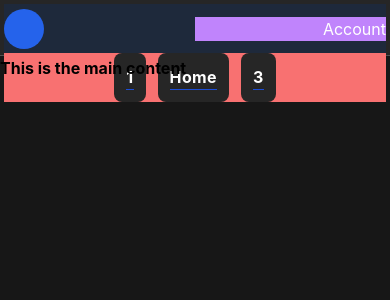
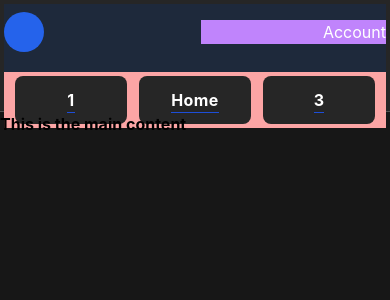
Before and after one commit to StickOnAStick/workup-frontend, a Next.js app: page / in a window 390 px wide. Shown: the top 300 px of the page. Built offline with nearby package versions, Linux system fonts and the light colour scheme.

Commit message:
NavBar: Updated Grid layout

```diff
--- a/app/NavBar.tsx
+++ b/app/GlobalNavBar.tsx
@@ -1,8 +1,9 @@
 import UnderOnSelectBtn from "../components/buttons/UnderOnSelectBtn";
 export default function GlobalNavBar () {
     return (
-        <div className="bg-neutral-800 h-14 border-b border-b-neutral-600 p-1">
-            <div className="bg-slate-800 grid md:grid-cols-3 md:grid-rows-1 items-center grid-cols-2 grid-rows-2">
+        <div className="bg-neutral-800 h-28 md:h-14 border-b border-b-neutral-600 p-1">
+            <div className="h-14 md:hidden float-left"></div>
+            <div className="bg-slate-800 grid md:grid-cols-3 md:grid-rows-1 gap-3 md:gap-0 items-center grid-cols-2 grid-rows-2">
 
                 {/* Image to go here */}
                 <div className="flex justify-start">
@@ -10,7 +11,7 @@ export default function GlobalNavBar () {
 
                 </div>
 
-                <ul className="flex justify-center gap-3 text-white col-span-2 md:col-span-1 bg-red-400 order-3 md:order-2">
+                <ul className="flex justify-center gap-3 text-white col-span-2 md:col-span-1 order-3 md:order-2 bg-red-300 p-1">
                     <li>
                         <UnderOnSelectBtn>1</UnderOnSelectBtn>
                     </li>
--- a/app/layout.tsx
+++ b/app/layout.tsx
@@ -1,17 +1,13 @@
-'use client';
+
 import '../styles/dist.css'
 import React, { useState } from 'react';
-import GlobalNavBar from './NavBar';
+import GlobalNavBar from './GlobalNavBar';
 import Image from 'next/image';
 export default function RootLayout({
   children,
 }: {
   children: React.ReactNode
 }) {
-  const [show, setShow] = useState<Boolean>(false);
-  const [profile, setProfile] = useState(false);
-  const [product, setProduct] = useState(false);
-  const [deliverables, setDeliverables] = useState(false);
 
   return (
     <html lang="en">
--- a/components/buttons/UnderOnSelectBtn.tsx
+++ b/components/buttons/UnderOnSelectBtn.tsx
@@ -9,7 +9,7 @@ export default function UnderOnSelectBtn ({
     children: React.ReactNode
 }) {
     return (
-    <div className="bg-neutral-800 hover:bg-neutral-700 p-3 rounded-lg flex flex-row hover:cursor-pointer font-bold tracking-wide">
+    <div className="bg-neutral-800 hover:bg-neutral-700 w-28 h-12 rounded-lg flex justify-center items-center hover:cursor-pointer font-bold tracking-wide ">
         <span className=" border-b border-b-blue-700 ">
             {children}
         </span>
--- a/styles/dist.css
+++ b/styles/dist.css
@@ -513,6 +513,10 @@ video {
   --tw-backdrop-sepia:  ;
 }
 
+.relative {
+  position: relative;
+}
+
 .order-3 {
   order: 3;
 }
@@ -525,12 +529,36 @@ video {
   grid-column: span 2 / span 2;
 }
 
+.float-right {
+  float: right;
+}
+
+.float-left {
+  float: left;
+}
+
+.float-none {
+  float: none;
+}
+
+.m-2 {
+  margin: 0.5rem;
+}
+
 .flex {
   display: flex;
 }
 
 .grid {
   display: grid;
+}
+
+.h-28 {
+  height: 7rem;
+}
+
+.h-10 {
+  height: 2.5rem;
 }
 
 .h-full {
@@ -541,16 +569,24 @@ video {
   height: 3.5rem;
 }
 
-.h-10 {
-  height: 2.5rem;
+.h-12 {
+  height: 3rem;
 }
 
 .w-10 {
   width: 2.5rem;
 }
 
+.w-28 {
+  width: 7rem;
+}
+
 .flex-grow {
   flex-grow: 1;
+}
+
+.origin-center {
+  transform-origin: center;
 }
 
 .grid-cols-2 {
@@ -559,10 +595,6 @@ video {
 
 .grid-rows-2 {
   grid-template-rows: repeat(2, minmax(0, 1fr));
-}
-
-.flex-row {
-  flex-direction: row;
 }
 
 .items-center {
@@ -585,21 +617,24 @@ video {
   gap: 0.75rem;
 }
 
-.rounded-lg {
-  border-radius: 0.5rem;
+.gap-5 {
+  gap: 1.25rem;
+}
+
+.self-center {
+  align-self: center;
 }
 
 .rounded-full {
   border-radius: 9999px;
 }
 
+.rounded-lg {
+  border-radius: 0.5rem;
+}
+
 .border-b {
   border-bottom-width: 1px;
-}
-
-.border-b-blue-700 {
-  --tw-border-opacity: 1;
-  border-bottom-color: rgb(29 78 216 / var(--tw-border-opacity));
 }
 
 .border-b-neutral-600 {
@@ -607,9 +642,9 @@ video {
   border-bottom-color: rgb(82 82 82 / var(--tw-border-opacity));
 }
 
-.bg-neutral-900 {
-  --tw-bg-opacity: 1;
-  background-color: rgb(23 23 23 / var(--tw-bg-opacity));
+.border-b-blue-700 {
+  --tw-border-opacity: 1;
+  border-bottom-color: rgb(29 78 216 / var(--tw-border-opacity));
 }
 
 .bg-neutral-800 {
@@ -627,22 +662,35 @@ video {
   background-color: rgb(37 99 235 / var(--tw-bg-opacity));
 }
 
-.bg-red-400 {
-  --tw-bg-opacity: 1;
-  background-color: rgb(248 113 113 / var(--tw-bg-opacity));
-}
-
 .bg-purple-400 {
   --tw-bg-opacity: 1;
   background-color: rgb(192 132 252 / var(--tw-bg-opacity));
+}
+
+.bg-neutral-900 {
+  --tw-bg-opacity: 1;
+  background-color: rgb(23 23 23 / var(--tw-bg-opacity));
+}
+
+.bg-red-300 {
+  --tw-bg-opacity: 1;
+  background-color: rgb(252 165 165 / var(--tw-bg-opacity));
+}
+
+.p-1 {
+  padding: 0.25rem;
 }
 
 .p-3 {
   padding: 0.75rem;
 }
 
-.p-1 {
-  padding: 0.25rem;
+.p-2 {
+  padding: 0.5rem;
+}
+
+.text-center {
+  text-align: center;
 }
 
 .font-bold {
@@ -653,14 +701,14 @@ video {
   letter-spacing: 0.025em;
 }
 
+.text-white {
+  --tw-text-opacity: 1;
+  color: rgb(255 255 255 / var(--tw-text-opacity));
+}
+
 .text-black {
   --tw-text-opacity: 1;
   color: rgb(0 0 0 / var(--tw-text-opacity));
-}
-
-.text-white {
-  --tw-text-opacity: 1;
-  color: rgb(255 255 255 / var(--tw-text-opacity));
 }
 
 html,
@@ -703,6 +751,14 @@ a {
     grid-column: span 1 / span 1;
   }
 
+  .md\:hidden {
+    display: none;
+  }
+
+  .md\:h-14 {
+    height: 3.5rem;
+  }
+
   .md\:grid-cols-3 {
     grid-template-columns: repeat(3, minmax(0, 1fr));
   }
@@ -710,4 +766,8 @@ a {
   .md\:grid-rows-1 {
     grid-template-rows: repeat(1, minmax(0, 1fr));
   }
+
+  .md\:gap-0 {
+    gap: 0px;
+  }
 }
```
